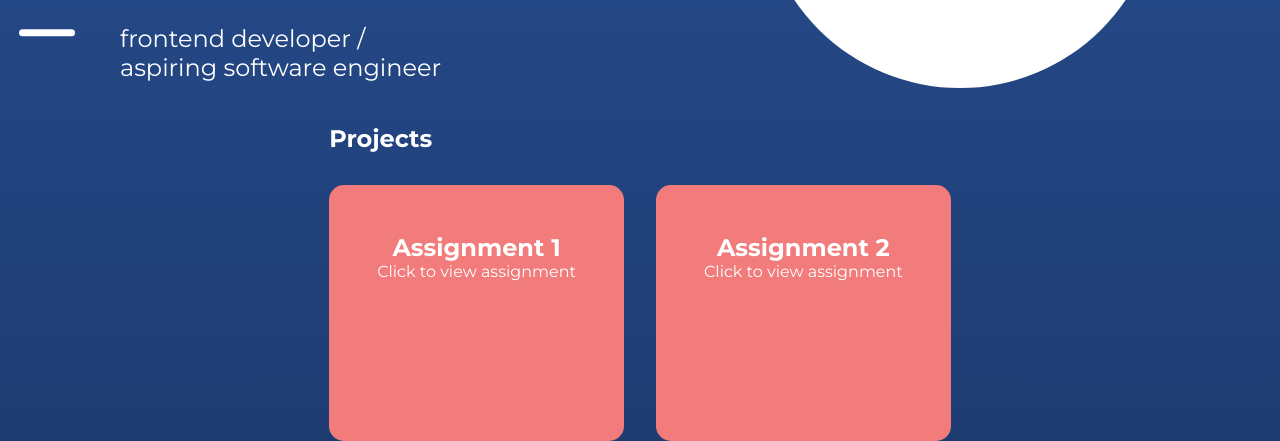
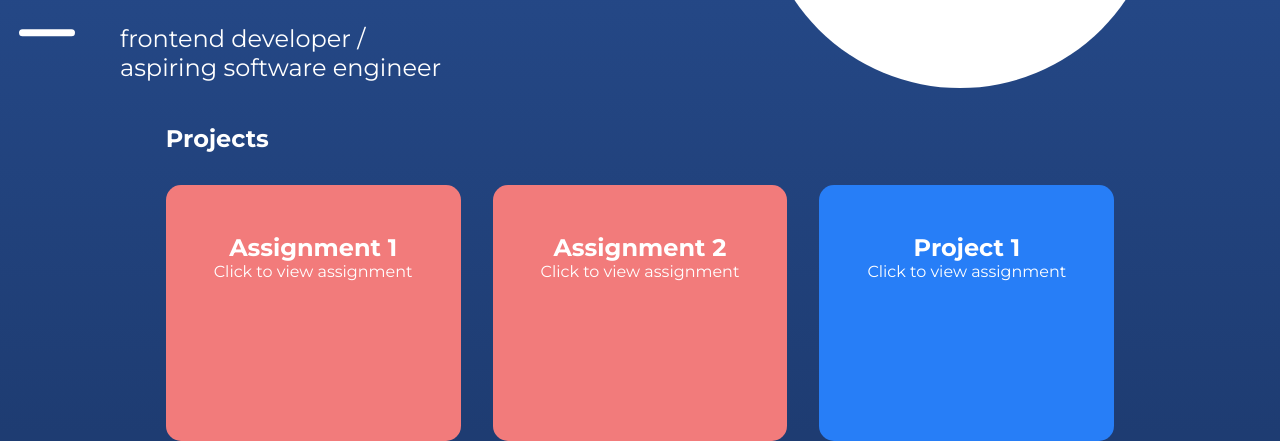
Before and after one commit to jc-padua/intern.github.io, a plain HTML site: page index.html in a window 1280 px wide. Shown: the part 409-850 px from the top of the page. Drawn offline with Linux system fonts and the light colour scheme.

Commit message:
add project

```diff
--- a/index.html
+++ b/index.html
@@ -73,6 +73,12 @@
                         <p>Click to view assignment</p>
                     </div>
                 </a>
+                <a href="https://jc-padua.github.io/jc-padua-profile/">
+                    <div class="project">
+                        <h1>Project 1</h1>
+                        <p>Click to view assignment</p>
+                    </div>
+                </a>
             </div>
         </section>
 
--- a/style.css
+++ b/style.css
@@ -167,6 +167,22 @@ main {
     scale: 1.1;
 }
 
+.project {
+    background-color: rgb(39, 126, 247);
+    height: 10rem;
+    padding: 3rem;
+    border-radius: 15px;
+    display: flex;
+    flex-direction: column;
+    align-items: center;
+    color: #FFF;
+    transition: scale .5s ease;
+}
+
+.project:hover {
+    scale: 1.1;
+}
+
 a {
     text-decoration: none;
 }
```
